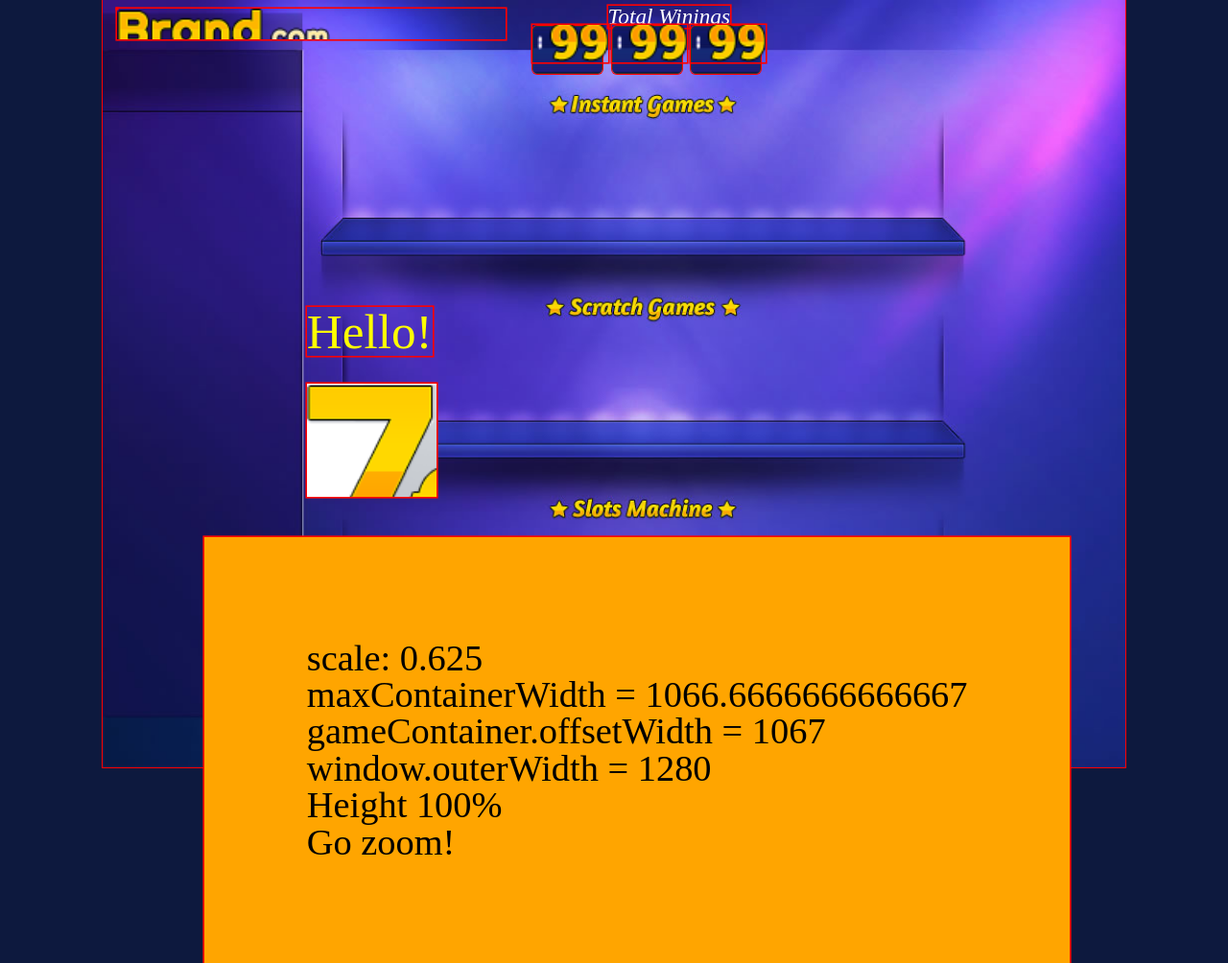
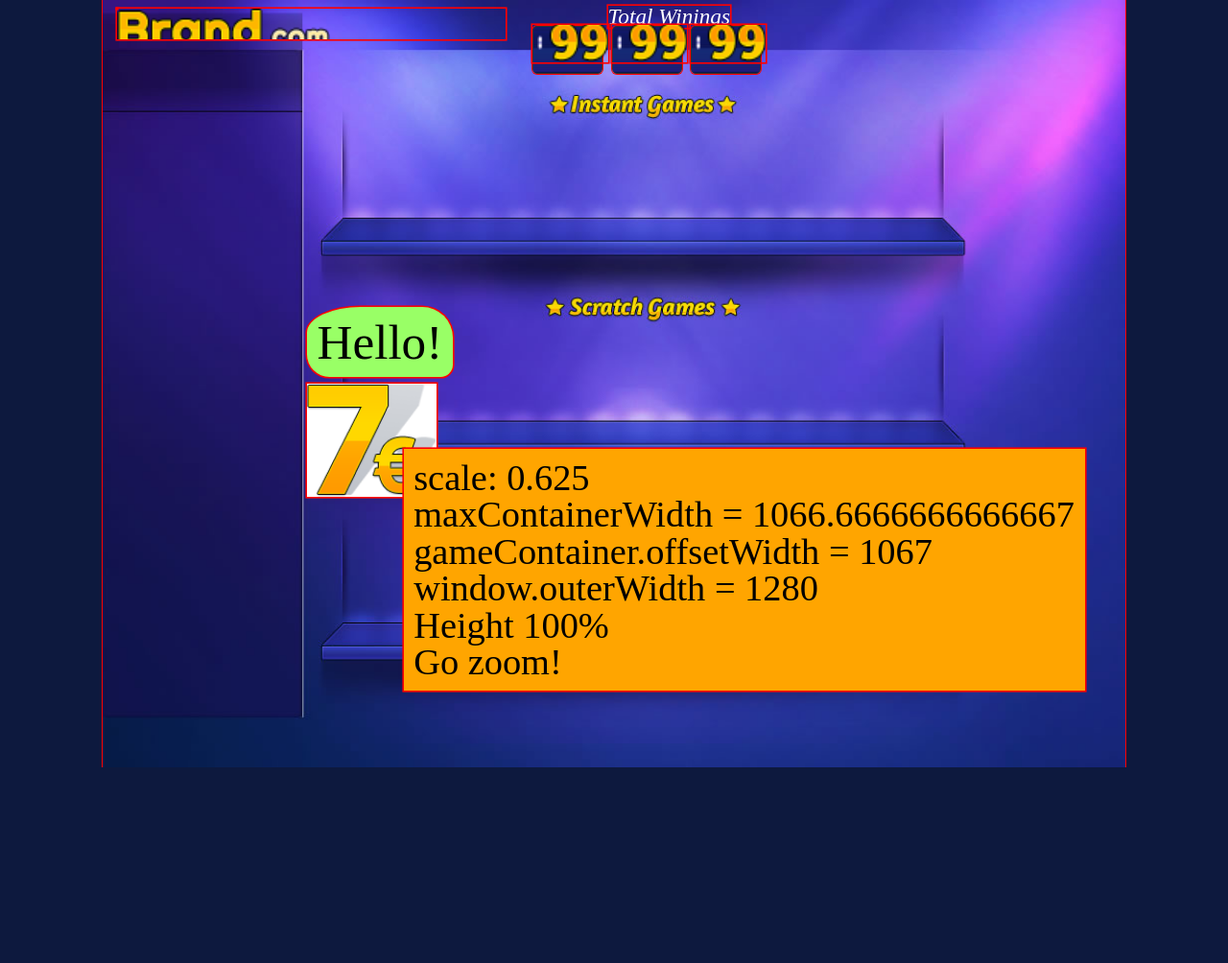
Before and after one commit to srgg6701/games, a PHP site: page /index0.php in a window 1280 px wide. Shown: the whole page at 96% size. After the commit the page ends 800 px from the top, so only its background shows below. Run offline with PHP 8.4, Linux system fonts and the light colour scheme.

Commit message:
4 варианта определения border-radius - must see!!!

```diff
--- a/index0.php
+++ b/index0.php
@@ -33,24 +33,41 @@
 </style>
 </head>
 <style>
+/*background-color:#FFFF00;*/
+/*	vRatio: 130px (width) / 1024 / 12.6953125
+	 6 * 8 = 16.92708333333333
+
+	hRatio:113px (height) / 768 / 14.71354166666667
+	 8 * 6 = 11.03515625 */
+	/*box-shadow:2px 2px 2px 10px red;*/
+	/* от размера контейнера, т.е. wrapper'а: */
 #square{
-	/*background-color:#FFFF00;*/
-	/*	vRatio: 130px (width) / 1024 / 12.6953125
-		 6 * 8 = 16.92708333333333
-
-		hRatio:113px (height) / 768 / 14.71354166666667
-		 8 * 6 = 11.03515625
-
-	*/
 	/*от размера самого блока:*/
 	background:url(images/7euros.png) #FFF;
-	/*box-shadow:2px 2px 2px 10px red;*/
-	/* от размера контейнера, т.е. wrapper'а: */
+	background-size:100%;
 	left:20%;
 	top:50%;
-	/*padding:1%; */
 	width: 	12.6953125%;
 	height:	14.71354166666667%;
+}
+	/*padding:1%; */
+#span{
+	background:orange;
+	font-size:150%;
+	right:4%;
+	padding:1%;
+	bottom:10%;
+}
+#hello{
+	background-color:#9F6;
+	border-bottom-left-radius: 2ex;
+	border-top-left-radius: 37%;
+	border-top-right-radius: 20px;
+	border-bottom-right-radius: 0.5em;
+	padding:1%;
+	font-size:100%;
+	left:20%;
+	top:40%;
 }
 </style>
 <body>
@@ -72,12 +89,12 @@
   	<div class="win_numb radial" id="win_numb_3"> </div>
   		<div id="hell666_3" class="h666"></div>
 
-    <div style="left:20%;top:40%; font-size:100%;">
-    	<h1 style="font-size:200%; color:yellow;">Hello!</h1>
+    <div id="hello">
+    	<h1 style="font-size:200%;">Hello!</h1>
     </div>
     <div id="square">
     </div>
-    <div id="span" style="padding:10%; background:orange; font-size:150%; left:10%; top:70%;"></div>
+    <div id="span"></div>
 
 
 <?	$show=false;
```
